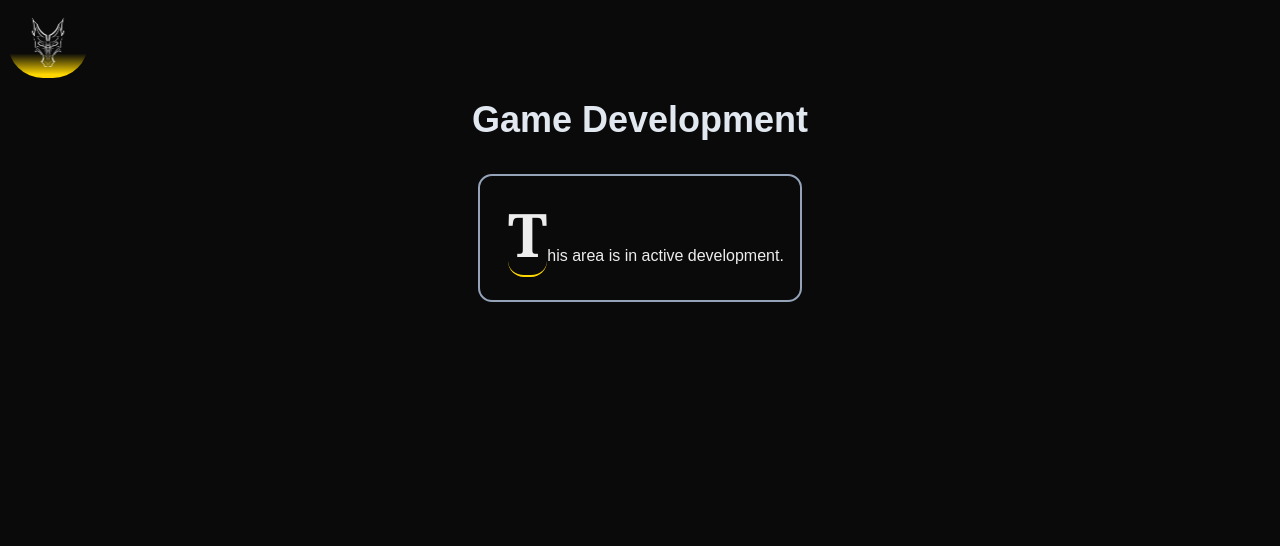
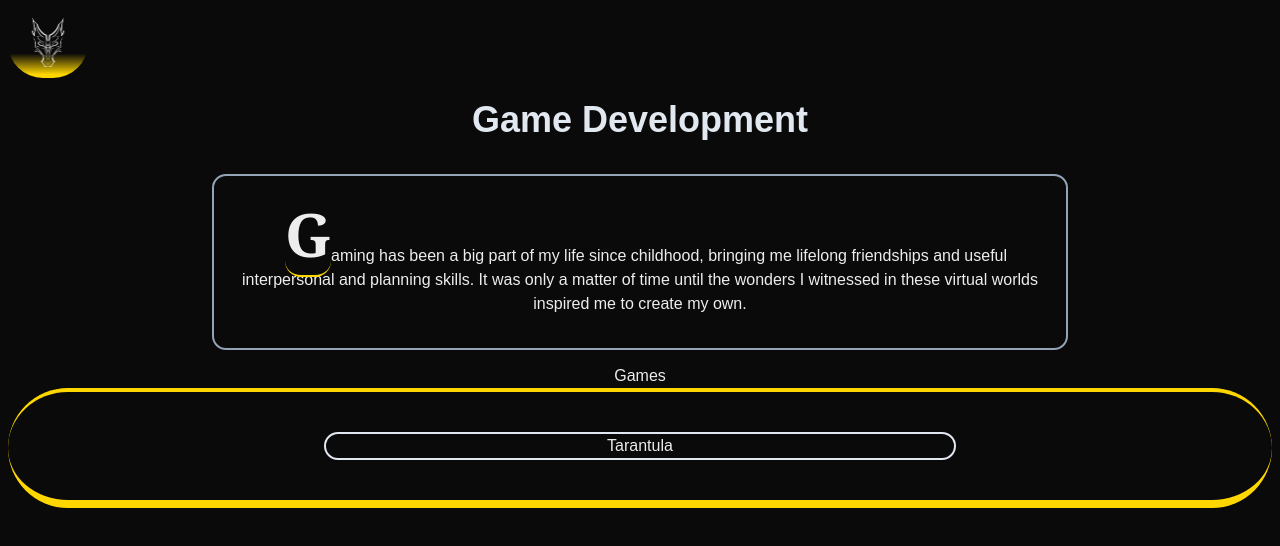
Before and after one commit to badihaki/website, a Next.js app: page /gamedev in a window 1280 px wide. Shown: the top 546 px of the page. Built offline with nearby package versions, Linux system fonts and the light colour scheme.

Commit message:
gamedev page is more styled out. Gamedev projects are listed

```diff
--- a/src/app/gamedev/page.tsx
+++ b/src/app/gamedev/page.tsx
@@ -1,3 +1,4 @@
+import PanelsContainer from '@/lib/Components/GameDev/PanelsContainer'
 import React from 'react'
 
 function GameDev() {
@@ -12,10 +13,12 @@ function GameDev() {
 
       <div id="gamedev-info-container" className="flex flex-col gap-4 md:gap-10 -mt-6 px-4 pt-2 pb-4 rounded-lg md:max-w-[70%] place-self-center">
         <p id="gamedev-info-1" className="flex-1 outline outline-2 outline-slate-400 py-4 px-1 md:py-8 md:px-4 rounded-xl mt-2 indent-3">
-          <span className="font-semibold font-serif text-6xl border-b-2 border-[#FFD700] rounded-2xl relative bottom-1">T</span>
-          his area is in active development.
+          <span className="font-semibold font-serif text-6xl border-b-2 border-[#FFD700] rounded-2xl relative bottom-1">G</span>
+          aming has been a big part of my life since childhood, bringing me lifelong friendships and useful interpersonal and planning skills. It was only a matter of time until the wonders I witnessed in these virtual worlds inspired me to create my own.
         </p>
       </div>
+
+      <PanelsContainer />
 
     </main>
   )
--- a/src/app/webdev/page.tsx
+++ b/src/app/webdev/page.tsx
@@ -15,7 +15,7 @@ function WebDev() {
       <div id="home-info-container" className="flex flex-col gap-4 md:gap-10 -mt-6 px-4 pt-2 pb-4 rounded-lg md:max-w-[70%] place-self-center">
         <p id="webdev-info-1" className="flex-1 outline outline-2 outline-slate-400 py-4 px-1 md:py-8 md:px-4 rounded-xl mt-2 indent-3">
           <span className="font-semibold font-serif text-6xl border-b-2 border-[#FFD700] rounded-2xl relative left-2 bottom-1">F</span>
-          ull-Stack Web Development is one of my newest passions. I taught myself JavaScript in 2020 and began working on a variety of front-end UI projects. In 2022, I enrolled in the full-stack course at <Link href={"https://flatironschool.com/"} target="_blank" className="transition-all duration-300 ease-in-out text-slate-400 hover:text-slate-200 no-underline hover:underline text-base hover:text-lg">Flatiron School</Link> in order to tighten up my skills.
+          ull-Stack Web Development is one of my strongest passions. I taught myself JavaScript in 2020 and began working on a variety of front-end UI projects. In 2022, I enrolled in the full-stack course at <Link href={"https://flatironschool.com/"} target="_blank" className="transition-all duration-300 ease-in-out text-slate-400 hover:text-slate-200 no-underline hover:underline text-base hover:text-lg">Flatiron School</Link> in order to tighten up my skills.
         </p>
 
         <p id="webdev-info-2" className="flex-1 outline outline-2 outline-slate-400 py-4 px-1 rounded-xl mt-2">
--- /dev/null
+++ b/src/lib/Components/GameDev/Games.ts
@@ -0,0 +1,22 @@
+import { iGame } from "./iGame";
+
+export const games: iGame[] = [
+    {
+        id: 0,
+        title: "Tarantula",
+        information: {
+            description: [
+                "A rogue-lite top-down shooter made for MechJam V. I made everything except for the music.",
+                "The game is made in Unity and C#, graphics are made with Blender and Clip Studio Paint, and the sound is created with Audacity."
+            ],
+            year: 2023
+        },
+        links: [
+            {
+                title:"Itch.io Page",
+                href:"https://badihaki.itch.io/tarantula"
+            }
+        ],
+        images: null
+    }
+];
--- /dev/null
+++ b/src/lib/Components/GameDev/PanelsContainer.tsx
@@ -0,0 +1,37 @@
+"use client"
+
+import React, { MouseEventHandler, useState } from 'react'
+import { games } from './Games';
+import ProjectPanelComponent from './ProjectPanelComponent';
+
+function PanelsContainer() {
+  const [activePanel, setActivePanel] = useState<number | null>(null);
+
+  const handlePanelClicked: MouseEventHandler<HTMLDivElement> = (event: React.MouseEvent<HTMLDivElement>) => {
+    const target: HTMLDivElement = event.target as HTMLDivElement;
+    if (!isNaN(Number(target.id))) {
+      const divId = Number(target.id);
+      console.log("has a number: " + divId);
+      setActivePanel(divId);
+    }
+    else {
+      console.log("not a number");
+      console.log(target);
+      setActivePanel(null);
+    }
+    event.stopPropagation();
+  }
+  const gamesList = games.map(game => <ProjectPanelComponent key={game.id} game={game} currentOpen={activePanel} />)
+
+
+  return (
+    <div>
+      Games
+      <div id='games-list' onClick={handlePanelClicked} className='border-t-4 border-b-8 border-[#FFD700] rounded-full mx-auto mb-10 py-10'>
+        {gamesList}
+      </div>
+    </div>
+  )
+}
+
+export default PanelsContainer
--- /dev/null
+++ b/src/lib/Components/GameDev/ProjectPanelComponent.tsx
@@ -0,0 +1,33 @@
+"use client"
+
+import React, { useState } from 'react'
+import { iGame } from './iGame';
+
+function ProjectPanelComponent(props:{
+    game:iGame,
+    currentOpen:number|null
+}) {
+    const [panelOpen, setPanelOpen] = useState<boolean>(false);
+
+    const {game, currentOpen} = props;
+    const currentOpenPanel = `game-${currentOpen}`
+
+    return (
+        <div id={game.id.toString()} className={`mx-auto max-h-fit rounded-full ${
+            currentOpen === Number(game.id) ?
+            "bg-slate-200 bg-opacity-25 p-6 max-w-[85%]"
+            :
+            "border-2 border-slate-200 max-w-[50%]"
+        }`}>
+            {game.title}
+            <section id={`${game.id.toString}-info`} className={
+                currentOpen === game.id?
+                'visible':'hidden'
+            }>
+                {game.information.description}
+            </section>
+        </div>
+    )
+}
+
+export default ProjectPanelComponent
--- /dev/null
+++ b/src/lib/Components/GameDev/iGame.ts
@@ -0,0 +1,17 @@
+import { StaticImageData } from "next/image"
+
+interface gameLink{
+    title:string,
+    href:string,
+}
+
+export interface iGame{
+    id:number,
+    title:string,
+    information:{
+        description:string[],
+        year:number|null
+    }
+    links:gameLink[]|null,
+    images:StaticImageData[]|null
+}
```
Also changed, not shown: package.json (+6 -5 lines), 1 other file (tests, documents, lock files or other folders).
